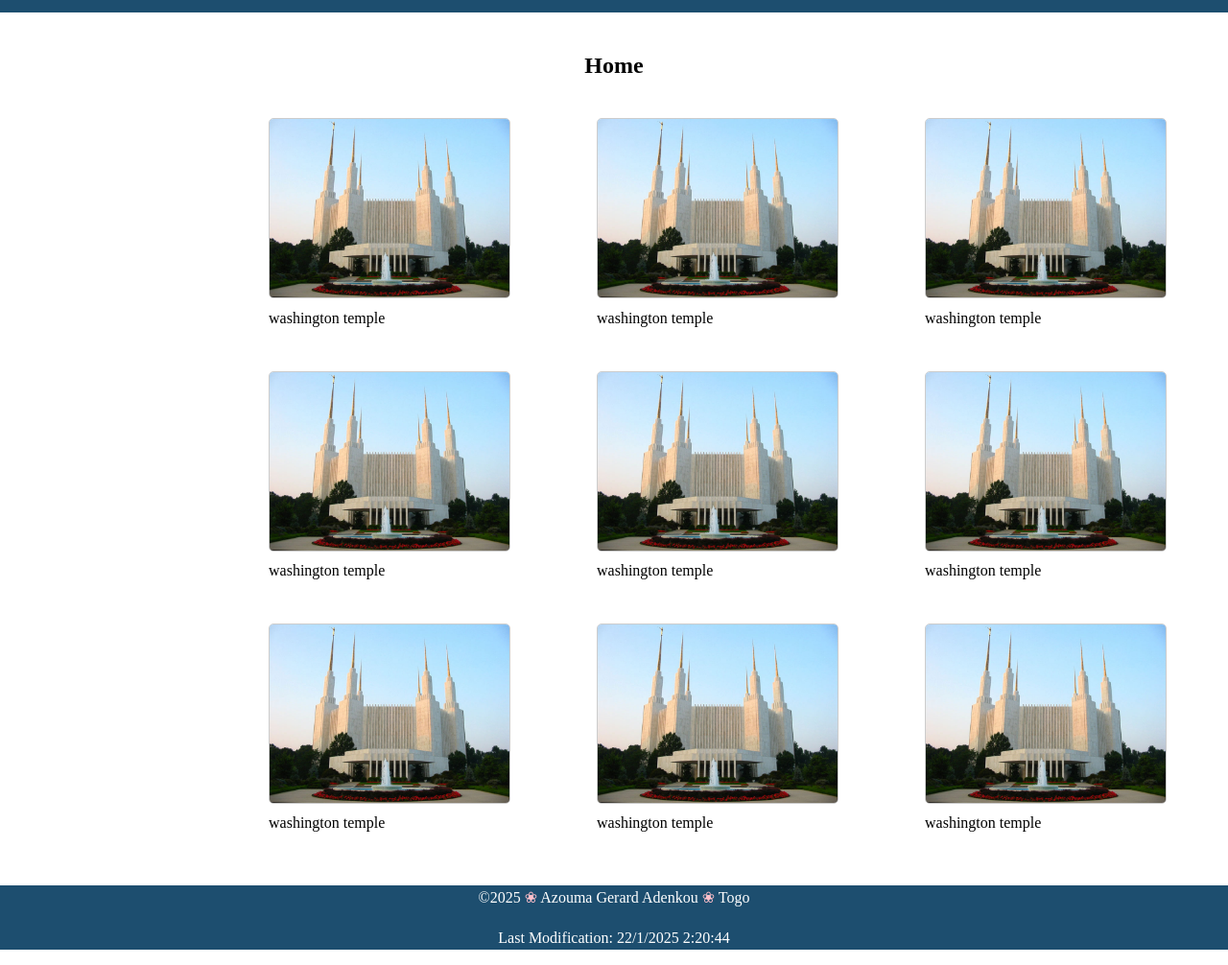
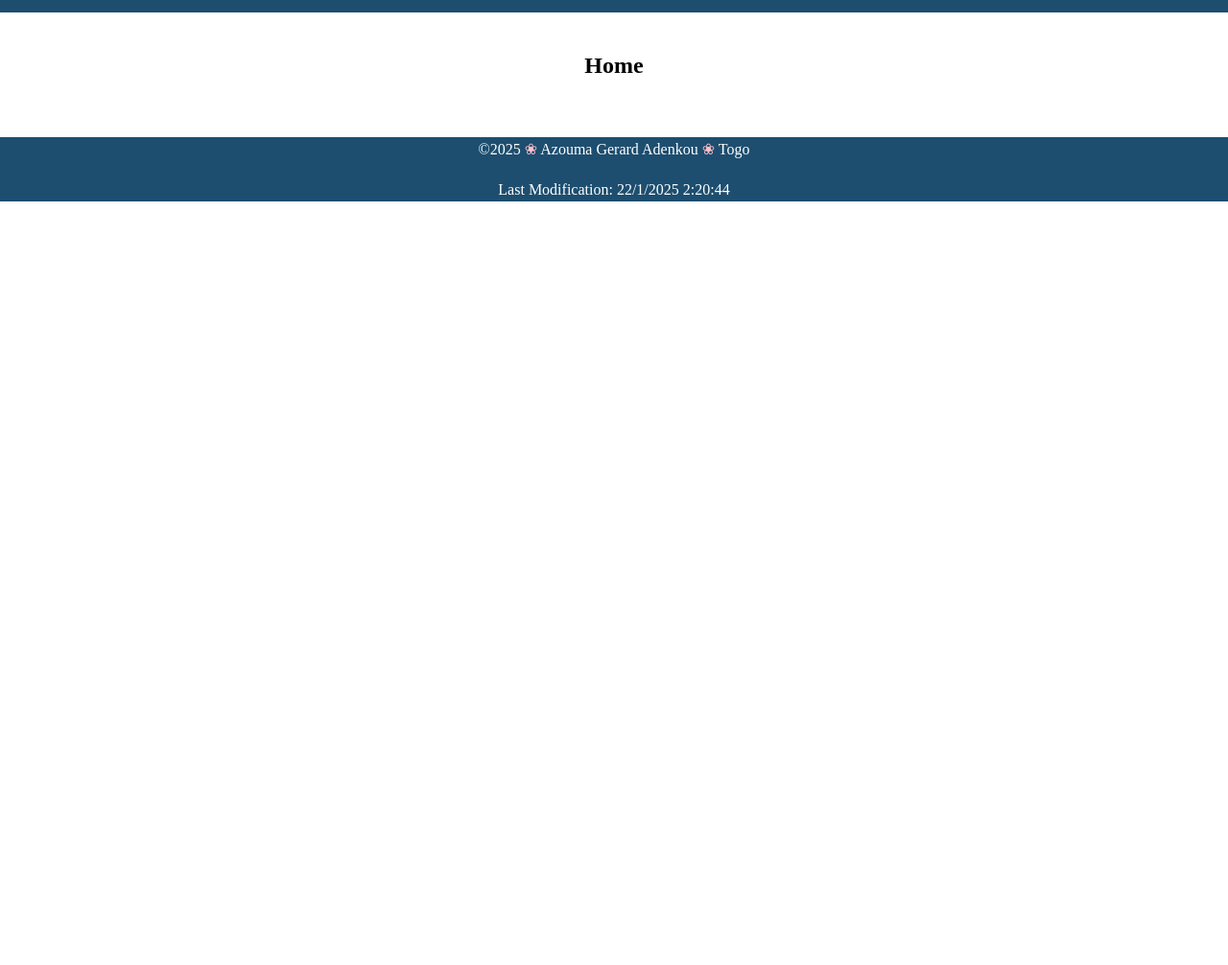
Before and after one commit to Adenkou1/wdd131, a plain HTML site: page filtered-temples.html in a window 1280 px wide. Shown: the part 80-1086 px from the top of the page at 96% size. After the commit the page ends 800 px from the top, so only its background shows below. Drawn offline with Linux system fonts and the light colour scheme.

Commit message:
filtered-temple in progress

```diff
--- a/filtered-temples.html
+++ b/filtered-temples.html
@@ -29,43 +29,9 @@
    </nav>
    <main>
     <h1>Home</h1>
+<div  id="temples-container"></div>
     <div class="Album">
-        <figure>
-            <img src="temple image/washington temple.jpg" alt="washington temple">
-            <figcaption> washington temple </figcaption>
-        </figure>
-        <figure>
-            <img src="temple image/washington temple.jpg" alt="washington temple">
-            <figcaption> washington temple </figcaption>
-        </figure>
-        <figure>
-            <img src="temple image/washington temple.jpg" alt="washington temple">
-            <figcaption> washington temple </figcaption>
-        </figure>
-        <figure>
-            <img src="temple image/washington temple.jpg" alt="washington temple">
-            <figcaption> washington temple </figcaption>
-        </figure>
-        <figure>
-            <img src="temple image/washington temple.jpg" alt="washington temple">
-            <figcaption> washington temple </figcaption>
-        </figure>
-        <figure>
-            <img src="temple image/washington temple.jpg" alt="washington temple">
-            <figcaption> washington temple </figcaption>
-        </figure>
-        <figure>
-            <img src="temple image/washington temple.jpg" alt="washington temple">
-            <figcaption> washington temple </figcaption>
-        </figure>
-        <figure>
-            <img src="temple image/washington temple.jpg" alt="washington temple">
-            <figcaption> washington temple </figcaption>
-        </figure>
-        <figure>
-            <img src="temple image/washington temple.jpg" alt="washington temple">
-            <figcaption> washington temple </figcaption>
-        </figure>
+
     </div>
    </main>
 
```
Also changed, not shown: place.html (+1 -1 lines).
